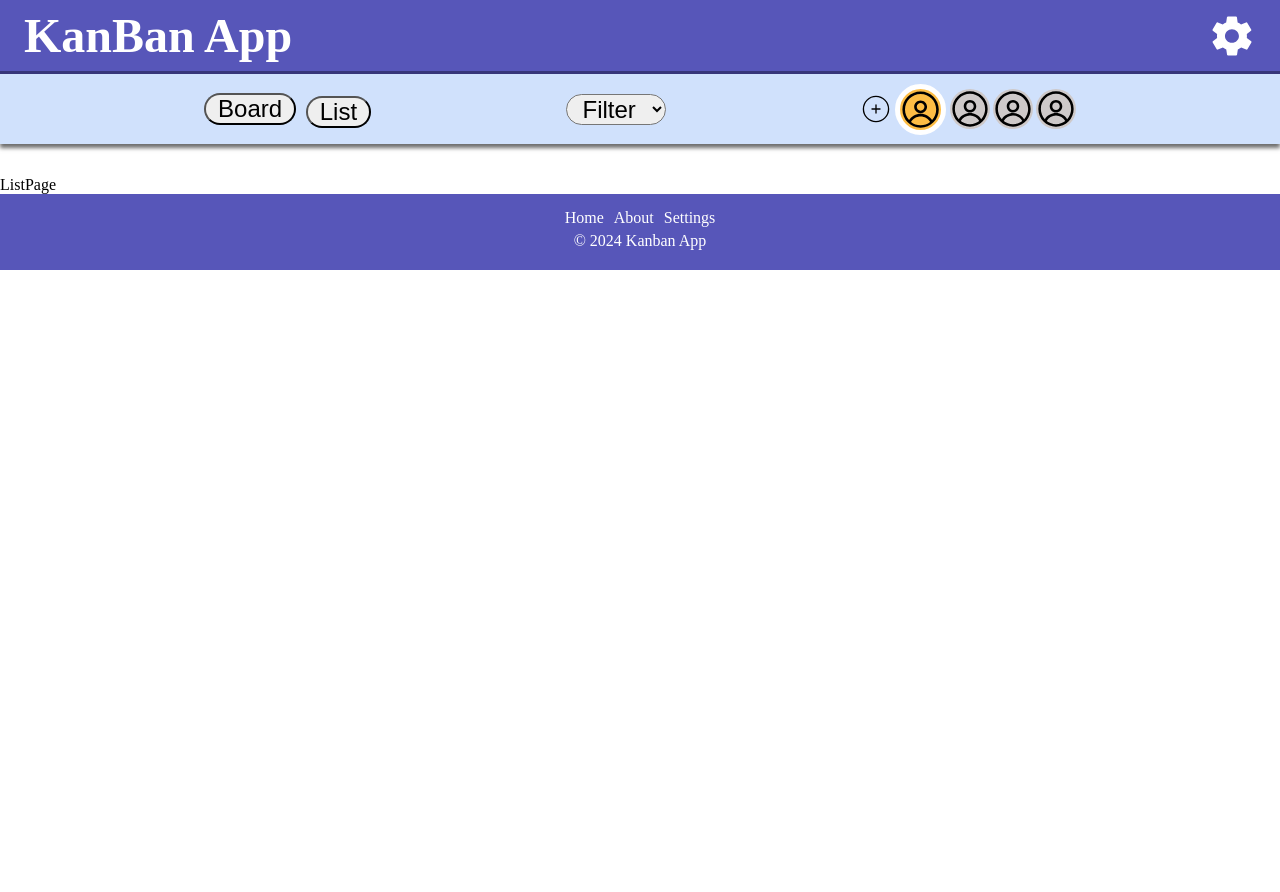
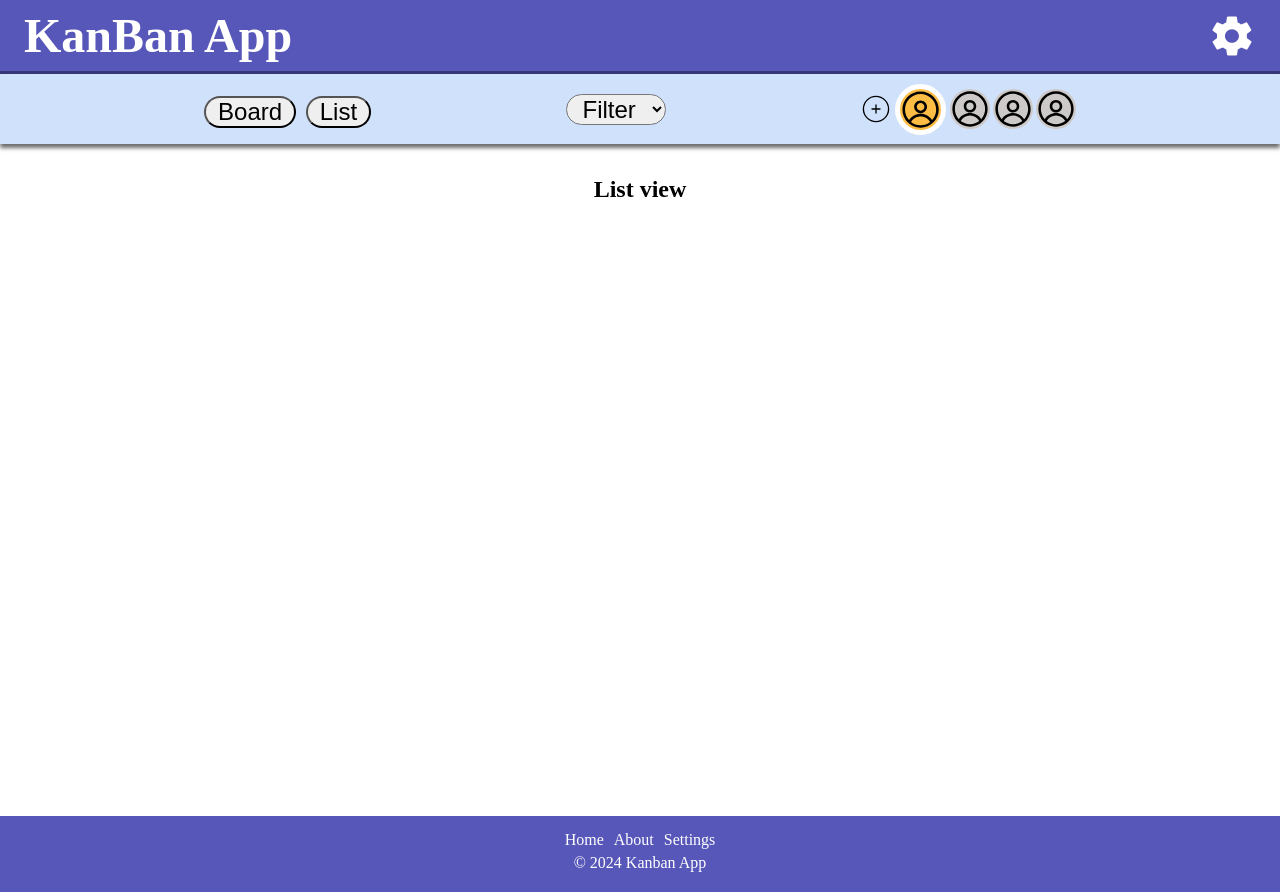
Before and after one commit to jumistrandberg/kanban_collab, a React (Vite) app: page /list in a window 1280 px wide. Before the commit the page ends 800 px from the top, so only its background shows below. Built offline with nearby package versions, Linux system fonts and the light colour scheme.

Commit message:
added some simple styling, and the can now see columns and titles in the bar

```diff
--- a/src/components/Header.jsx
+++ b/src/components/Header.jsx
@@ -13,7 +13,9 @@ const Header = () => {
       </div>
       <div className="tools_div">
         <div className="tools_vue_div">
-          <button className="tools_vue_btn">Board</button>
+          <NavLink to="/">
+            <button className="tools_vue_btn">Board</button>
+          </NavLink>
           <NavLink to="/list">
             <button className="tools_vue_btn">List</button>
           </NavLink>
--- /dev/null
+++ b/src/components/ListItem.jsx
@@ -0,0 +1,17 @@
+import React from "react";
+import styles from "../styling/ListPage.module.css";
+import { useSelector } from "react-redux";
+const ListItem = ({ task }) => {
+  const columns = useSelector((state) => state.allColumnReducer.columns);
+  const columnName = columns.at(task.atColumnIndex);
+
+  return (
+    <div className={styles.listItem}>
+      <p>{task.title}</p>
+      <p>assigned</p>
+      <p>{columnName.title}</p>
+    </div>
+  );
+};
+
+export default ListItem;
--- a/src/pages/ListPage.jsx
+++ b/src/pages/ListPage.jsx
@@ -1,7 +1,18 @@
 import React from "react";
-
+import styles from "../styling/ListPage.module.css";
+import ListItem from "../components/ListItem";
+import { useSelector } from "react-redux";
 const ListPage = () => {
-  return <section>ListPage</section>;
+  const tasks = useSelector((state) => state.allTaskReducer.tasks);
+  console.log(tasks);
+  return (
+    <section className={styles.listContainer}>
+      <h2>List view</h2>
+      {tasks.map((task) => (
+        <ListItem task={task} />
+      ))}
+    </section>
+  );
 };
 
 export default ListPage;
--- /dev/null
+++ b/src/styling/ListPage.module.css
@@ -0,0 +1,18 @@
+.listContainer{
+  height: 80vh;
+}
+
+h2{
+  margin-bottom: 1em;
+  text-align: center;
+}
+
+.listItem{
+  padding: .5em;
+  border: 2px solid red;
+  display: flex;
+  justify-content: space-between;
+  margin: 0 1em 15px 1em;
+  border-radius: 25px 25px;
+  box-shadow: 3px 4px 7px 3px grey;
+}
```
